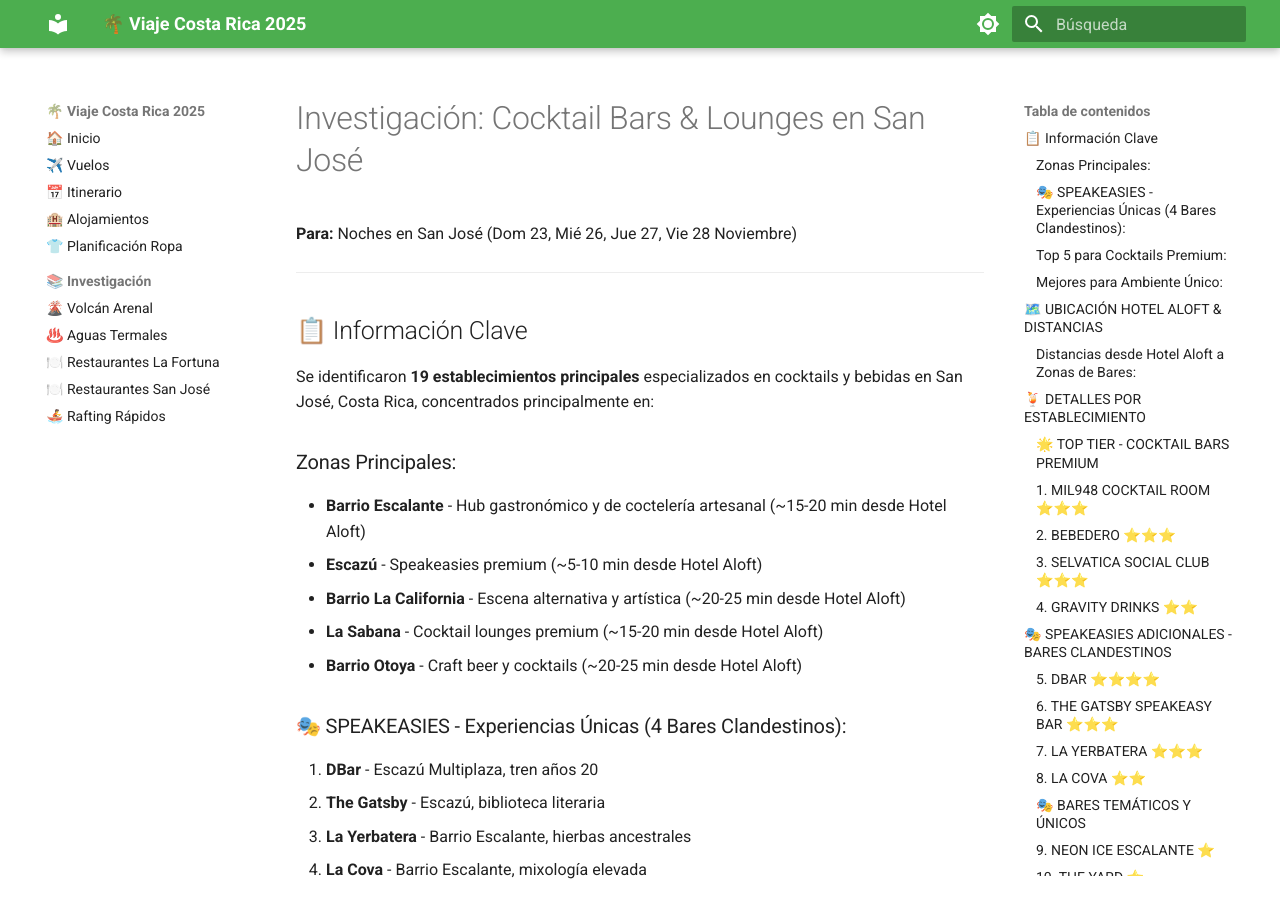
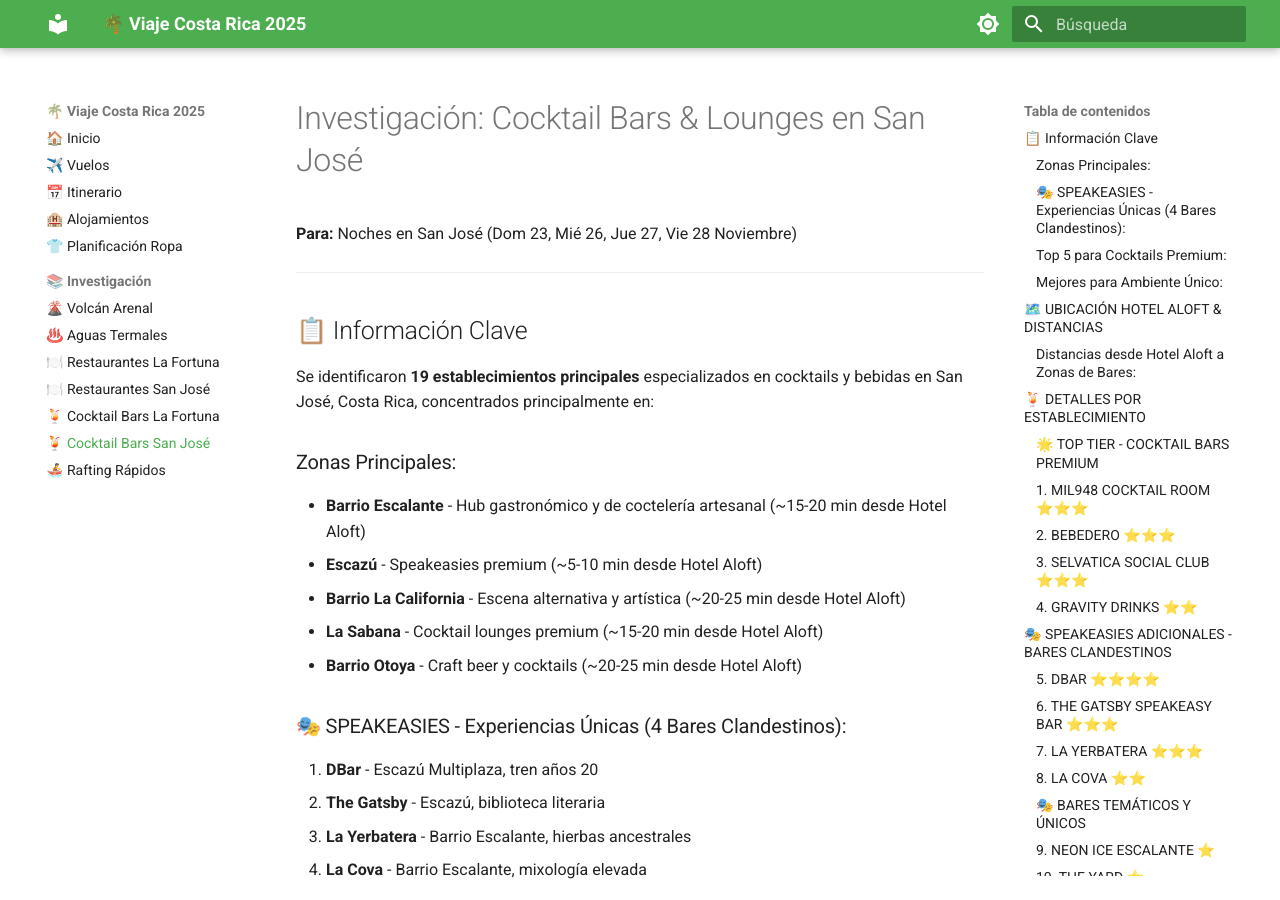
Before and after one commit to jvelez79/costa-rica, an MkDocs documentation site: the page built from docs/investigacion/investigacion-cocktail-bars-san-jose.md, in a window 1280 px wide and 900 px high. Built offline with MkDocs 1.6.1 and Material for MkDocs 9.7.7, drawn with Linux system fonts in a browser that asks for light colours.

Commit message:
Add cocktail bars pages to MkDocs navigation
- Add Cocktail Bars La Fortuna to investigation section
- Add Cocktail Bars San José to investigation section
- Maintain logical grouping: restaurants followed by bars
- Both use 🍹 emoji for consistency

🤖 Generated with [Claude Code](https://claude.com/claude-code)

Co-Authored-By: Claude <noreply@anthropic.com>

```diff
--- a/mkdocs.yml
+++ b/mkdocs.yml
@@ -60,4 +60,6 @@ nav:
   - '♨️ Aguas Termales': investigacion/aguas-termales.md
   - '🍽️ Restaurantes La Fortuna': investigacion/restaurantes-la-fortuna.md
   - '🍽️ Restaurantes San José': investigacion/restaurantes-san-jose.md
+  - '🍹 Cocktail Bars La Fortuna': investigacion/investigacion-cocktail-bars-la-fortuna.md
+  - '🍹 Cocktail Bars San José': investigacion/investigacion-cocktail-bars-san-jose.md
   - '🚣 Rafting Rápidos': investigacion/rafting-rapidos.md
```
